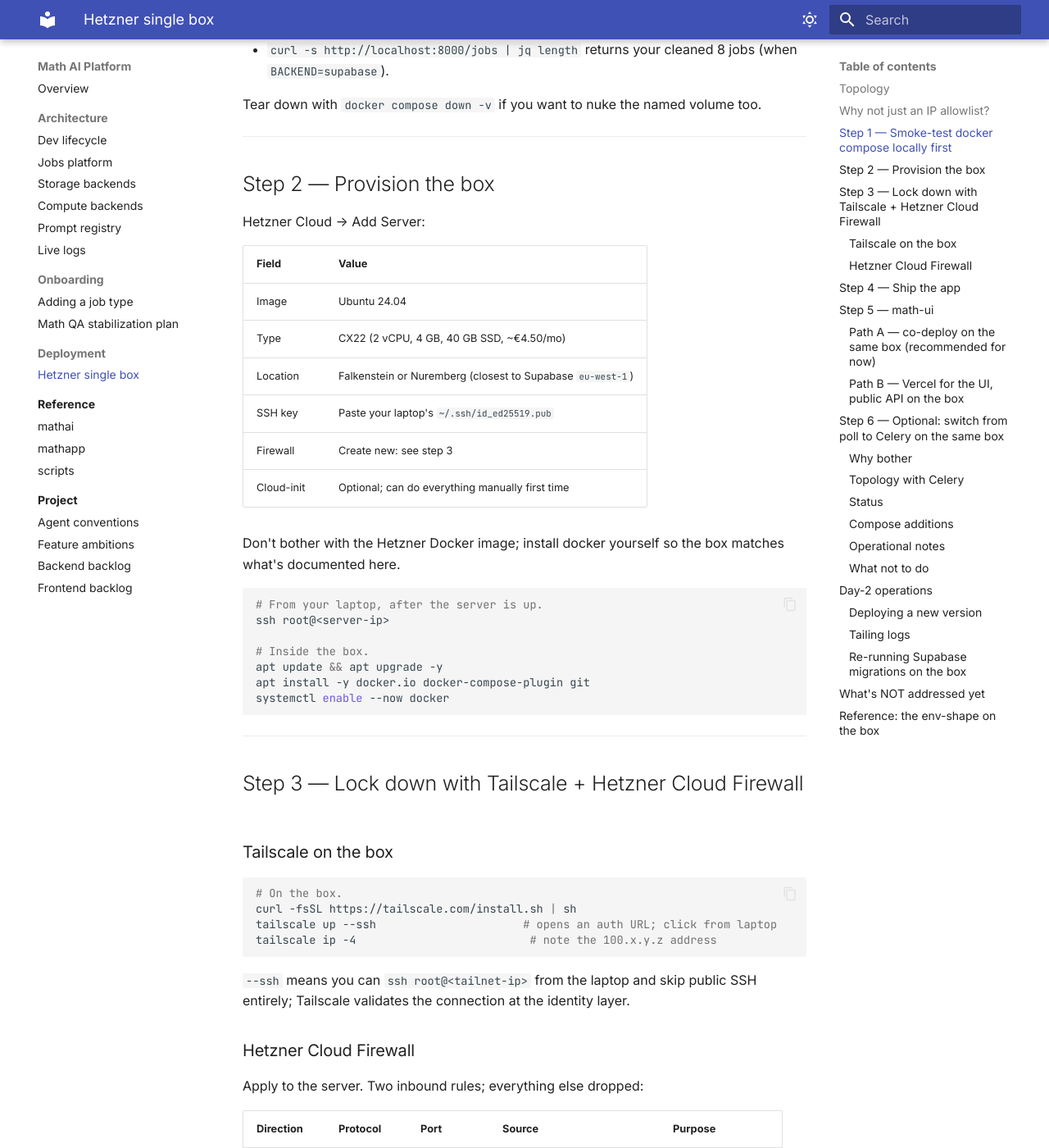
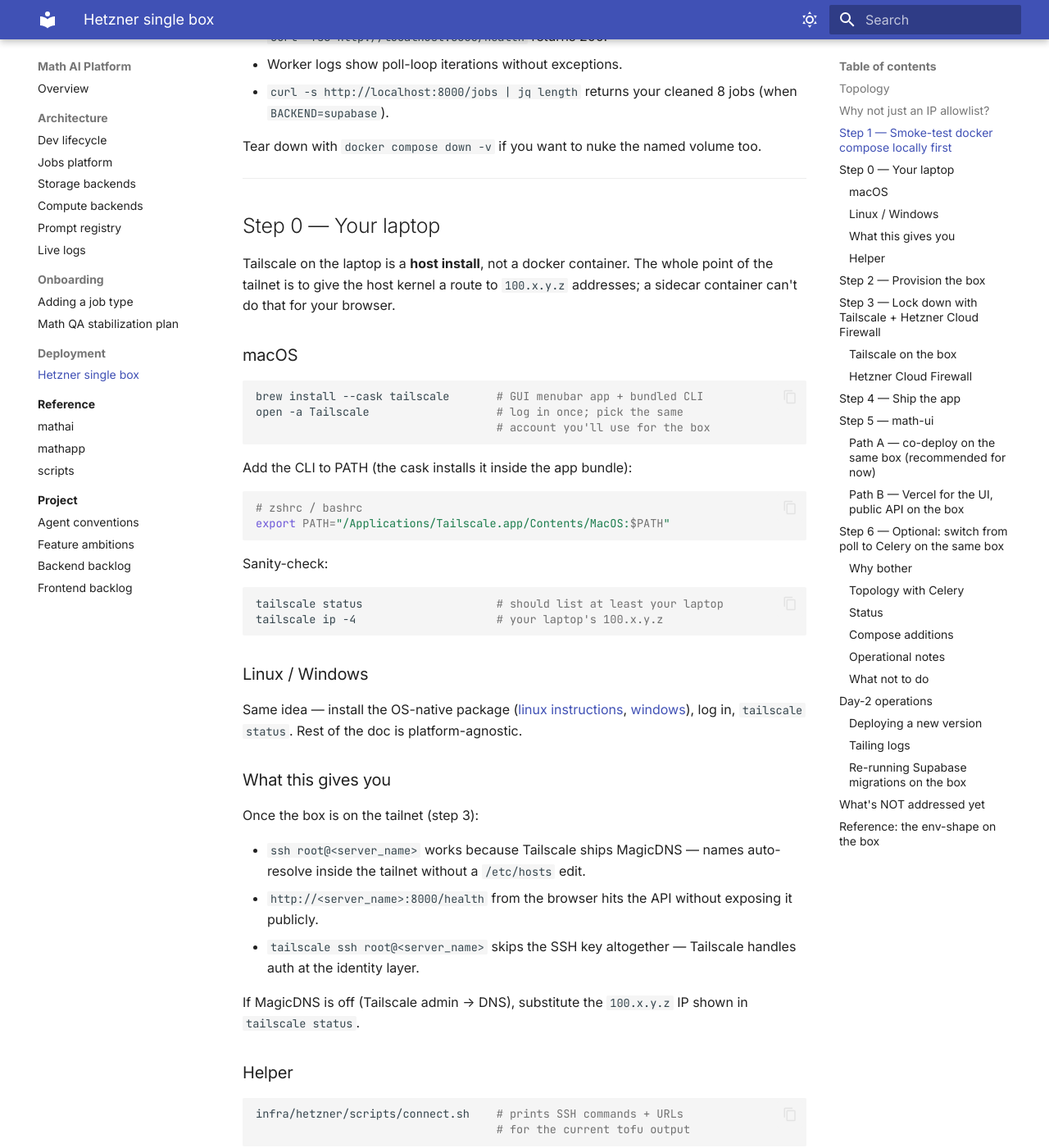
Before and after one commit to sepoul/ai-platform, an MkDocs documentation site: the page built from docs/deployment_hetzner.md, in a window 1280 px wide and 1400 px high, scrolled down 1814 px. Shown: the whole window at 82% size. Built offline with MkDocs 1.6.1 and Material for MkDocs 9.7.7, drawn with Linux system fonts in a browser that asks for light colours; some of the changed text lies outside the part shown.

Commit message:
feat(infra): add OpenTofu config for Hetzner box provisioning
Codifies steps 2-3 of docs/deployment_hetzner.md as IaC: CX22 server,
SSH key, default-deny Cloud Firewall, cloud-init bootstrap that
installs docker + Tailscale. App deploy (step 4) stays manual.

Includes a connect.sh helper that prints all SSH / tailnet URLs from
tofu output, and a Step-0 section in the deploy doc explaining the
laptop-side Tailscale install since the tailnet has to live on the
host kernel, not in a container.

Co-Authored-By: Claude Opus 4.7 <noreply@anthropic.com>

````diff
--- a/docs/deployment_hetzner.md
+++ b/docs/deployment_hetzner.md
@@ -5,13 +5,17 @@ only from your laptop, with as little moving infrastructure as the
 problem allows. Single-tenant, single-developer. Not a multi-region
 zero-downtime story; that's a different document.
 
-> **Status (2026-05-12): step 1 done locally.** The compose stack has
-> been smoke-tested on the laptop against Supabase — `BACKEND=supabase
-> docker compose up` boots clean, `/health` returns 200, `/jobs` returns
-> the expected count, and the poll worker iterates without errors.
-> Step 6's Celery wiring is also implemented and locally smoke-tested
-> via `--profile celery`. The Hetzner box itself has not been
-> provisioned yet — steps 2–4 are still ahead.
+> **Status (2026-05-13): step 1 done locally, steps 2–3 codified as IaC.**
+> The compose stack has been smoke-tested on the laptop against
+> Supabase — `BACKEND=supabase docker compose up` boots clean, `/health`
+> returns 200, `/jobs` returns the expected count, and the poll worker
+> iterates without errors. Step 6's Celery wiring is also implemented
+> and locally smoke-tested via `--profile celery`. The manual
+> provisioning steps below are now the *reference* — the actual
+> day-to-day path is `cd infra/hetzner && tofu apply`. See
+> [infra/hetzner/README.md](../infra/hetzner/README.md). The Hetzner
+> box itself has not been provisioned yet — step 4 (app deploy) is
+> still manual.
 
 ---
 
@@ -91,7 +95,73 @@ named volume too.
 
 ---
 
+## Step 0 — Your laptop
+
+Tailscale on the laptop is a **host install**, not a docker container.
+The whole point of the tailnet is to give the host kernel a route to
+`100.x.y.z` addresses; a sidecar container can't do that for your
+browser.
+
+### macOS
+
+```bash
+brew install --cask tailscale       # GUI menubar app + bundled CLI
+open -a Tailscale                   # log in once; pick the same
+                                    # account you'll use for the box
+```
+
+Add the CLI to PATH (the cask installs it inside the app bundle):
+
+```bash
+# zshrc / bashrc
+export PATH="/Applications/Tailscale.app/Contents/MacOS:$PATH"
+```
+
+Sanity-check:
+
+```bash
+tailscale status                    # should list at least your laptop
+tailscale ip -4                     # your laptop's 100.x.y.z
+```
+
+### Linux / Windows
+
+Same idea — install the OS-native package
+([linux instructions](https://tailscale.com/download/linux),
+[windows](https://tailscale.com/download/windows)), log in,
+`tailscale status`. Rest of the doc is platform-agnostic.
+
+### What this gives you
+
+Once the box is on the tailnet (step 3):
+
+- `ssh root@<server_name>` works because Tailscale ships
+  MagicDNS — names auto-resolve inside the tailnet without a
+  `/etc/hosts` edit.
+- `http://<server_name>:8000/health` from the browser hits the API
+  without exposing it publicly.
+- `tailscale ssh root@<server_name>` skips the SSH key altogether —
+  Tailscale handles auth at the identity layer.
+
+If MagicDNS is off (Tailscale admin → DNS), substitute the
+`100.x.y.z` IP shown in `tailscale status`.
+
+### Helper
+
+```bash
+infra/hetzner/scripts/connect.sh    # prints SSH commands + URLs
+                                    # for the current tofu output
+```
+
+---
+
 ## Step 2 — Provision the box
+
+> **Automated path:** [infra/hetzner](../infra/hetzner) provisions the
+> server, SSH key, firewall, and cloud-init bootstrap (docker +
+> Tailscale) in a single `tofu apply`. The console steps below are the
+> reference for what the IaC produces; use them only if you want to
+> hand-roll one box once.
 
 Hetzner Cloud → Add Server:
 
@@ -120,6 +190,11 @@ systemctl enable --now docker
 ---
 
 ## Step 3 — Lock down with Tailscale + Hetzner Cloud Firewall
+
+> **Automated path:** the firewall and Tailscale install are both
+> handled by [infra/hetzner](../infra/hetzner). Supply
+> `tailscale_auth_key` in `terraform.tfvars` to skip the interactive
+> `tailscale up` and have the box join the tailnet on first boot.
 
 ### Tailscale on the box
 
````
Also changed, not shown: infra/hetzner/README.md (added, +140 -0 lines), 11 other files.
